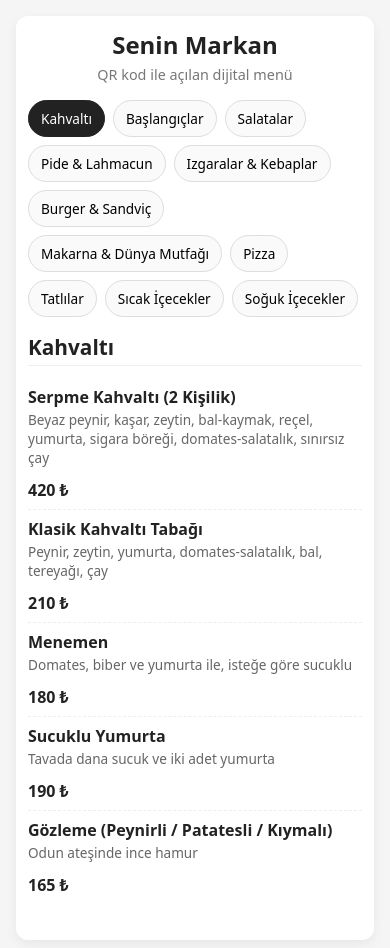
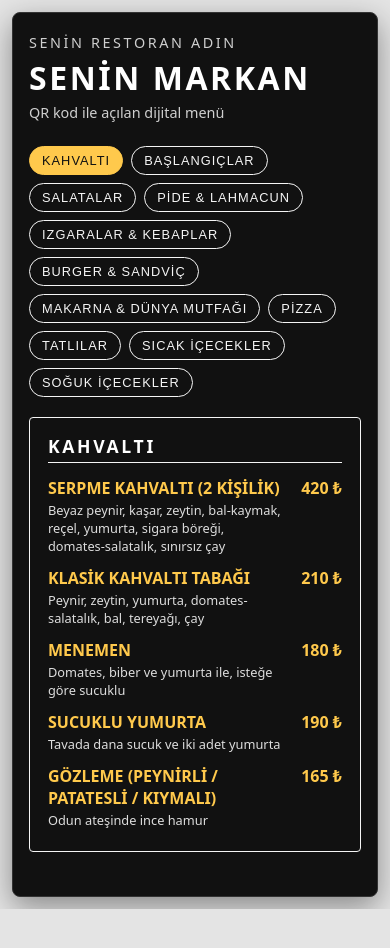
Before and after one commit to cinarsoykok/qr-menu, a plain HTML site: page index.html in a window 390 px wide. After the commit the page ends 909 px from the top, so only its background shows below. Drawn offline with Linux system fonts and the light colour scheme.

Commit message:
Menüyü stili

```diff
--- a/index.html
+++ b/index.html
@@ -9,12 +9,19 @@
 <body>
   <div class="container">
     <header class="header">
-      <h1 id="restaurant-name">Menü</h1>
+      <!-- Üst ince yazı (Canva'daki RIMBERIO RESTAURANT gibi) -->
+      <p class="header-tagline">SENİN RESTORAN ADIN</p>
+
+      <!-- Burası app.js içindeki restaurantName ile override edilecek -->
+      <h1 id="restaurant-name">MENU</h1>
+
       <p>QR kod ile açılan dijital menü</p>
     </header>
 
+    <!-- Kategoriler için sekmeler -->
     <div id="category-tabs" class="category-tabs"></div>
 
+    <!-- Menü kartları buraya JS ile basılacak -->
     <div id="menu-container"></div>
   </div>
 
--- a/style.css
+++ b/style.css
@@ -1,86 +1,113 @@
+/* Genel reset */
 * {
   box-sizing: border-box;
   margin: 0;
   padding: 0;
-  font-family: system-ui, -apple-system, BlinkMacSystemFont, "Segoe UI", sans-serif;
 }
 
+/* Arka plan ve ana kart (Canva chalkboard stili) */
 body {
-  background: #f5f5f5;
-  color: #222;
-  padding: 16px;
+  background: #e4e4e4; /* Dış gri alan */
+  color: #f5f5f5;
+  padding: 24px;
+  font-family: system-ui, -apple-system, BlinkMacSystemFont, "Segoe UI",
+    sans-serif;
 }
 
 .container {
-  max-width: 960px;
+  max-width: 900px;
   margin: 0 auto;
-  background: #ffffff;
-  border-radius: 12px;
-  padding: 16px;
-  box-shadow: 0 4px 12px rgba(0, 0, 0, 0.06);
+  background: #111111; /* Tahta/siyah arka plan */
+  border-radius: 8px;
+  padding: 32px 24px;
+  box-shadow: 0 10px 30px rgba(0, 0, 0, 0.4);
+  border: 1px solid #333333;
 }
 
+/* HEADER – Canva tasarımına benzer */
 .header {
-  text-align: center;
-  margin-bottom: 16px;
+  text-align: left;
+  margin-bottom: 24px;
+}
+
+.header-tagline {
+  font-size: 0.8rem;
+  letter-spacing: 0.18em;
+  text-transform: uppercase;
+  color: #ffc94c;
+  margin-bottom: 4px;
 }
 
 .header h1 {
-  font-size: 1.8rem;
+  font-size: 2.6rem;
+  font-weight: 800;
+  letter-spacing: 0.08em;
+  text-transform: uppercase;
+  color: #ffffff;
   margin-bottom: 4px;
 }
 
 .header p {
   font-size: 0.9rem;
-  color: #777;
+  color: #f1f1f1;
+  opacity: 0.85;
 }
 
-/* Kategori butonları */
+/* KATEGORİ SEKMELERİ */
 .category-tabs {
   display: flex;
   flex-wrap: wrap;
   gap: 8px;
-  margin-bottom: 16px;
+  margin: 16px 0 20px;
 }
 
 .category-tab {
-  padding: 8px 12px;
+  padding: 6px 12px;
   border-radius: 999px;
-  border: 1px solid #ddd;
-  background: #fafafa;
-  font-size: 0.85rem;
+  border: 1px solid #f5f5f5;
+  background: transparent;
+  font-size: 0.8rem;
   cursor: pointer;
-  transition: background 0.2s, border-color 0.2s, transform 0.1s;
+  text-transform: uppercase;
+  letter-spacing: 0.08em;
+  color: #f5f5f5;
+  transition: background 0.2s, border-color 0.2s, transform 0.1s, color 0.2s;
+}
+
+.category-tab:hover {
+  transform: translateY(-1px);
 }
 
 .category-tab.active {
-  background: #222;
-  color: #fff;
-  border-color: #222;
+  background: #ffc94c;
+  border-color: #ffc94c;
+  color: #111111;
 }
 
-/* Menü kartları */
+/* MENÜ KATEGORİ KUTULARI */
 .menu-category {
   margin-bottom: 24px;
+  padding: 16px 18px;
+  border: 1px solid #f5f5f5;
+  border-radius: 4px;
 }
 
 .menu-category h2 {
-  font-size: 1.3rem;
-  border-bottom: 1px solid #eee;
+  font-size: 1.1rem;
+  text-transform: uppercase;
+  letter-spacing: 0.15em;
+  color: #ffffff;
+  border-bottom: 1px solid #f5f5f5;
   padding-bottom: 4px;
-  margin-bottom: 12px;
+  margin-bottom: 8px;
 }
 
+/* MENÜ SATIRLARI */
 .menu-item {
   display: flex;
   justify-content: space-between;
-  gap: 8px;
-  padding: 8px 0;
-  border-bottom: 1px dashed #eee;
-}
-
-.menu-item:last-child {
-  border-bottom: none;
+  gap: 12px;
+  padding: 6px 0;
 }
 
 .menu-item-info {
@@ -88,41 +115,53 @@ body {
 }
 
 .menu-item-name {
-  font-weight: 600;
+  font-weight: 700;
+  text-transform: uppercase;
+  color: #ffc94c; /* Sarı başlıklar */
   margin-bottom: 2px;
 }
 
 .menu-item-desc {
-  font-size: 0.85rem;
-  color: #666;
+  font-size: 0.8rem;
+  color: #dddddd;
 }
 
 .menu-item-price {
-  font-weight: 600;
+  font-weight: 700;
+  color: #ffc94c;
   white-space: nowrap;
+  margin-left: 8px;
+}
+
+/* Masaüstünde 2 sütunlu görünüm – Canva’daki layout’a benzer */
+@media (min-width: 900px) {
+  #menu-container {
+    display: grid;
+    grid-template-columns: 1fr 1fr;
+    gap: 18px 24px;
+  }
 }
 
 /* Küçük ekran uyumu */
 @media (max-width: 600px) {
-  .container {
+  body {
     padding: 12px;
   }
 
-  .header h1 {
-    font-size: 1.5rem;
+  .container {
+    padding: 20px 16px;
   }
 
-  .menu-item {
-    flex-direction: column;
-    align-items: flex-start;
-  }
-
-  .menu-item-price {
-    margin-top: 4px;
+  .header h1 {
+    font-size: 2rem;
   }
 }
 
-/* Admin sayfası için basit stiller */
+/* ---------------------- */
+/* ADMIN SAYFASI STİLLERİ */
+/* (admin.html için)      */
+/* ---------------------- */
+
 .admin-header {
   display: flex;
   align-items: center;
@@ -132,6 +171,17 @@ body {
 
 .admin-header h1 {
   font-size: 1.5rem;
+  color: #ffc94c;
+}
+
+.admin-header a {
+  color: #ffc94c;
+  font-size: 0.85rem;
+  text-decoration: none;
+}
+
+.admin-header a:hover {
+  text-decoration: underline;
 }
 
 .admin-table {
@@ -139,17 +189,19 @@ body {
   border-collapse: collapse;
   margin-top: 12px;
   font-size: 0.9rem;
+  background: #1b1b1b;
+  color: #f5f5f5;
 }
 
 .admin-table th,
 .admin-table td {
   padding: 6px 8px;
-  border-bottom: 1px solid #eee;
+  border-bottom: 1px solid #333333;
 }
 
 .admin-table th {
   text-align: left;
-  background: #fafafa;
+  background: #222222;
 }
 
 .admin-form {
@@ -162,8 +214,14 @@ body {
 .admin-form input {
   padding: 6px 8px;
   border-radius: 6px;
-  border: 1px solid #ddd;
+  border: 1px solid #555555;
   font-size: 0.85rem;
+  background: #1b1b1b;
+  color: #f5f5f5;
+}
+
+.admin-form input::placeholder {
+  color: #aaaaaa;
 }
 
 .admin-form button {
@@ -171,20 +229,48 @@ body {
   border: none;
   padding: 6px 8px;
   cursor: pointer;
+  font-size: 0.85rem;
 }
 
+/* Butonlar */
 .btn-primary {
-  background: #222;
-  color: #fff;
+  background: #ffc94c;
+  color: #111111;
+  font-weight: 600;
+}
+
+.btn-primary:hover {
+  filter: brightness(1.07);
 }
 
 .btn-danger {
   background: #e53935;
-  color: #fff;
+  color: #ffffff;
+}
+
+.btn-danger:hover {
+  filter: brightness(1.05);
 }
 
 .info-box {
   font-size: 0.8rem;
-  color: #555;
+  color: #dddddd;
   margin-top: 8px;
 }
+
+.info-box code {
+  background: #1b1b1b;
+  padding: 2px 4px;
+  border-radius: 3px;
+}
+
+/* Export JSON çıktısı */
+#export-json-output {
+  background: #1b1b1b;
+  color: #f5f5f5;
+  padding: 8px;
+  border-radius: 4px;
+  border: 1px solid #333333;
+  max-height: 260px;
+  overflow: auto;
+}
```
